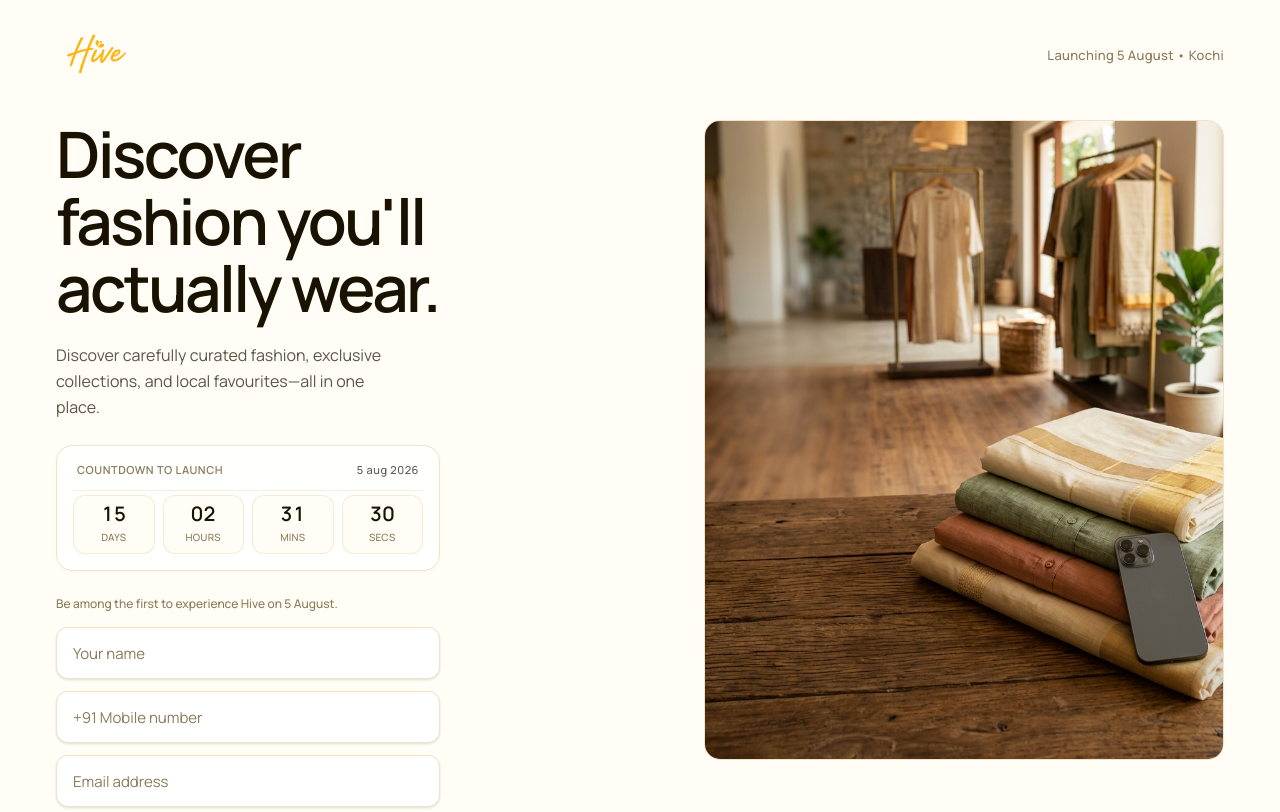
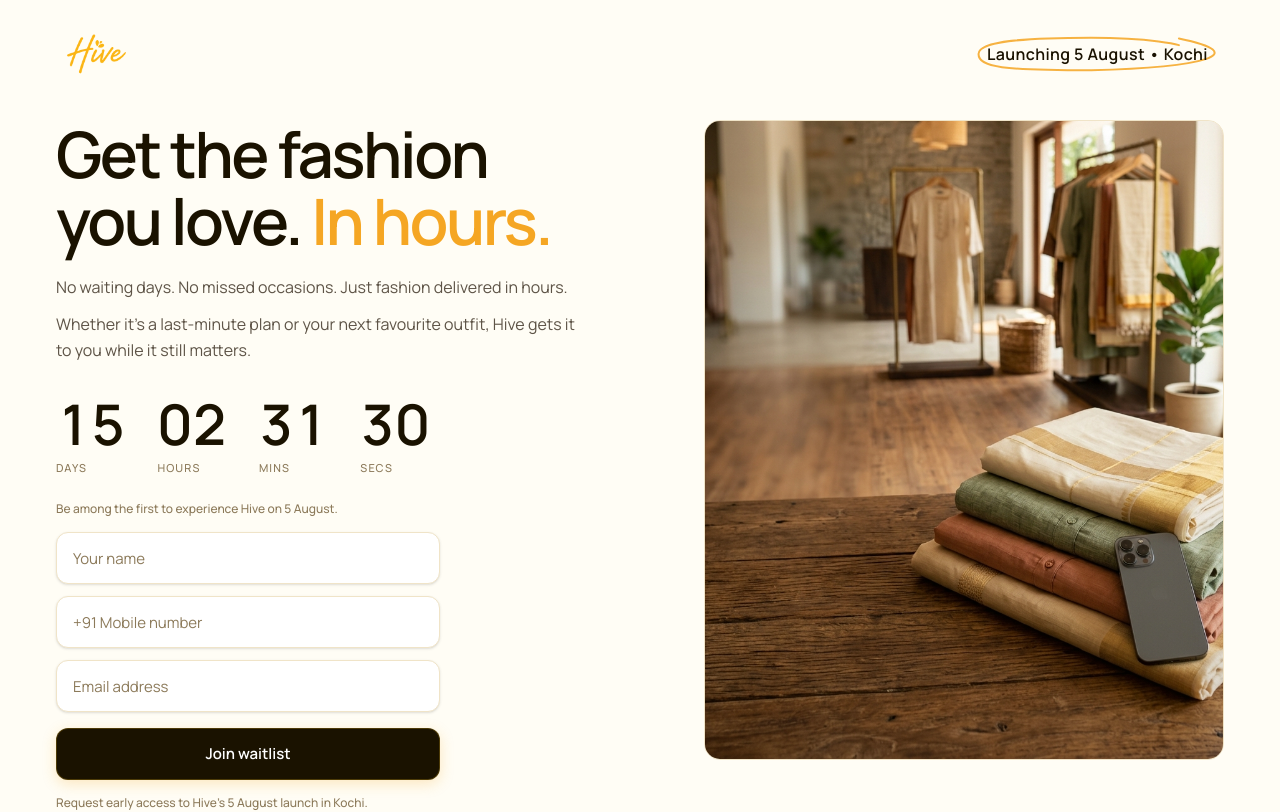
Before and after one commit to deaddev69/hivelanding, a Next.js app: page / in a window 1280 px wide. Shown: the top 812 px of the page. Built offline with nearby package versions, Linux system fonts and the light colour scheme; a web font is replaced by a local one.

Commit message:
feat: add hand-written launch date header, update headline messaging, and style CTA button in Hive Gold

```diff
--- a/package.json
+++ b/package.json
@@ -9,6 +9,7 @@
     "lint": "eslint"
   },
   "dependencies": {
+    "framer-motion": "^12.42.2",
     "lucide-react": "^1.25.0",
     "next": "16.2.10",
     "react": "19.2.4",
--- a/src/app/layout.tsx
+++ b/src/app/layout.tsx
@@ -8,8 +8,8 @@ const manrope = Manrope({
 });
 
 export const metadata: Metadata = {
-  title: "Hive | Premium Local Fashion",
-  description: "Discover curated independent fashion boutiques. Delivered in 60 minutes.",
+  title: "Hive | Get the fashion you love. In hours.",
+  description: "No waiting days. No missed occasions. Just fashion delivered in hours. Whether it's a last-minute plan or your next favourite outfit, Hive gets it to you while it still matters.",
 };
 
 export default function RootLayout({
--- a/src/app/page.tsx
+++ b/src/app/page.tsx
@@ -2,7 +2,7 @@
 
 import React, { useState, useEffect } from 'react';
 import Image from 'next/image';
-import { Button, Input } from '@/components/ui';
+import { Button, Input, HandWrittenTitle } from '@/components/ui';
 import { CheckCircle2, ShoppingBag, Truck, BadgeCheck } from 'lucide-react';
 
 const LAUNCH_DATE_MS = new Date('2026-08-05T00:00:00+05:30').getTime();
@@ -161,9 +161,13 @@ export default function WaitlistPage() {
           priority
           className="h-[56px] w-auto object-contain"
         />
-        <span className="text-[13px] font-medium text-[#8C7A5A] tracking-wide mt-2">
-          Launching 5 August • Kochi
-        </span>
+        <HandWrittenTitle
+          title="Launching 5 August • Kochi"
+          className="w-fit py-2 px-4 mt-1"
+          textClassName="text-[14px] sm:text-[16px] font-semibold text-[#1A1200] tracking-wide"
+          strokeClassName="text-[#F5A623] opacity-85"
+          strokeWidth={2}
+        />
       </header>
 
       {/* ── Hero ───────────────────────────────────────────────── */}
@@ -177,7 +181,7 @@ export default function WaitlistPage() {
 
             {/* Headline — General Sans 600, 36→64px, -0.04em, 1.05 leading */}
             <h1
-              className="text-[#1A1200] max-w-[360px] sm:max-w-[400px] lg:max-w-[460px]"
+              className="text-[#1A1200] max-w-[380px] sm:max-w-[460px] lg:max-w-[540px]"
               style={{
                 fontFamily: 'var(--font-display)',
                 fontSize: 'clamp(36px, 6.5vw, 64px)',
@@ -186,61 +190,76 @@ export default function WaitlistPage() {
                 letterSpacing: '-0.04em',
               }}
             >
-              Discover fashion you&apos;ll actually wear.
+              Get the fashion you love.{' '}
+              <span className="text-[#F5A623]">In hours.</span>
             </h1>
 
             {/* Subtext — General Sans 400, warm #5E5447 */}
-            <p
-              className="mt-5 max-w-[320px] sm:max-w-[340px]"
-              style={{
-                fontFamily: 'var(--font-display)',
-                fontSize: '16px',
-                color: '#5E5447',
-                lineHeight: 1.65,
-                fontWeight: 400,
-              }}
+            <div
+              className="mt-5 max-w-[440px] sm:max-w-[480px] lg:max-w-[520px] flex flex-col gap-2.5 text-[16px] text-[#5E5447] leading-[1.65] font-normal"
+              style={{ fontFamily: 'var(--font-display)' }}
             >
-              Discover carefully curated fashion, exclusive collections, and local favourites—all in one place.
+              <p>
+                No waiting days. No missed occasions. Just fashion delivered in hours.
               </p>
+              <p>
+                Whether it&apos;s a last-minute plan or your next favourite outfit, Hive gets it to you while it still matters.
+              </p>
+            </div>
 
-            {/* ── Live Launch Countdown ─────────────────────── */}
-            <div className="w-full max-w-sm mt-6 p-4 bg-white/90 border border-[#F0E4C8] rounded-2xl flex flex-col gap-3 shadow-[0_2px_12px_-4px_rgba(26,18,0,0.04)]">
-              <div className="flex items-center justify-between text-[11px] font-semibold text-[#8C7A5A] tracking-wider uppercase px-1">
-                <span>Countdown to Launch</span>
-                <span className="text-[#1A1200]/70 font-medium lowercase">5 aug 2026</span>
+            {/* ── Live Launch Countdown — Pure Typography Apple Style ── */}
+            <div className="mt-8 flex items-baseline gap-5 sm:gap-8 select-none">
+              {/* Days */}
+              <div className="flex flex-col items-start min-w-[56px] sm:min-w-[68px]">
+                <span
+                  className="text-[44px] sm:text-[56px] font-semibold text-[#1A1200] leading-none tabular-nums"
+                  style={{ fontFamily: 'var(--font-display)', fontFeatureSettings: '"tnum"' }}
+                >
+                  {isMounted ? timeLeft.days : '0'}
+                </span>
+                <span className="text-[11px] font-medium text-[#8C7A5A] uppercase tracking-widest mt-2">
+                  Days
+                </span>
               </div>
-              {isMounted ? (
-                <div className="grid grid-cols-4 gap-2 pt-1 border-t border-[#F0E4C8]/60">
-                  <div className="flex flex-col items-center justify-center py-2 px-1 bg-[#FFFDF5] rounded-xl border border-[#F0E4C8]/70">
-                    <span className="text-[20px] font-semibold text-[#1A1200] leading-none tabular-nums" style={{ fontFamily: 'var(--font-display)' }}>
-                      {timeLeft.days}
+
+              {/* Hours */}
+              <div className="flex flex-col items-start min-w-[56px] sm:min-w-[68px]">
+                <span
+                  className="text-[44px] sm:text-[56px] font-semibold text-[#1A1200] leading-none tabular-nums"
+                  style={{ fontFamily: 'var(--font-display)', fontFeatureSettings: '"tnum"' }}
+                >
+                  {isMounted ? String(timeLeft.hours).padStart(2, '0') : '00'}
                 </span>
-                    <span className="text-[10px] font-medium text-[#8C7A5A] uppercase tracking-wide mt-1.5">Days</span>
+                <span className="text-[11px] font-medium text-[#8C7A5A] uppercase tracking-widest mt-2">
+                  Hours
+                </span>
               </div>
-                  <div className="flex flex-col items-center justify-center py-2 px-1 bg-[#FFFDF5] rounded-xl border border-[#F0E4C8]/70">
-                    <span className="text-[20px] font-semibold text-[#1A1200] leading-none tabular-nums" style={{ fontFamily: 'var(--font-display)' }}>
-                      {String(timeLeft.hours).padStart(2, '0')}
+
+              {/* Mins */}
+              <div className="flex flex-col items-start min-w-[56px] sm:min-w-[68px]">
+                <span
+                  className="text-[44px] sm:text-[56px] font-semibold text-[#1A1200] leading-none tabular-nums"
+                  style={{ fontFamily: 'var(--font-display)', fontFeatureSettings: '"tnum"' }}
+                >
+                  {isMounted ? String(timeLeft.minutes).padStart(2, '0') : '00'}
                 </span>
-                    <span className="text-[10px] font-medium text-[#8C7A5A] uppercase tracking-wide mt-1.5">Hours</span>
+                <span className="text-[11px] font-medium text-[#8C7A5A] uppercase tracking-widest mt-2">
+                  Mins
+                </span>
               </div>
-                  <div className="flex flex-col items-center justify-center py-2 px-1 bg-[#FFFDF5] rounded-xl border border-[#F0E4C8]/70">
-                    <span className="text-[20px] font-semibold text-[#1A1200] leading-none tabular-nums" style={{ fontFamily: 'var(--font-display)' }}>
-                      {String(timeLeft.minutes).padStart(2, '0')}
+
+              {/* Secs */}
+              <div className="flex flex-col items-start min-w-[56px] sm:min-w-[68px]">
+                <span
+                  className="text-[44px] sm:text-[56px] font-semibold text-[#1A1200] leading-none tabular-nums"
+                  style={{ fontFamily: 'var(--font-display)', fontFeatureSettings: '"tnum"' }}
+                >
+                  {isMounted ? String(timeLeft.seconds).padStart(2, '0') : '00'}
                 </span>
-                    <span className="text-[10px] font-medium text-[#8C7A5A] uppercase tracking-wide mt-1.5">Mins</span>
+                <span className="text-[11px] font-medium text-[#8C7A5A] uppercase tracking-widest mt-2">
+                  Secs
+                </span>
               </div>
-                  <div className="flex flex-col items-center justify-center py-2 px-1 bg-[#FFFDF5] rounded-xl border border-[#F0E4C8]/70">
-                    <span className="text-[20px] font-semibold text-[#1A1200] leading-none tabular-nums" style={{ fontFamily: 'var(--font-display)' }}>
-                      {String(timeLeft.seconds).padStart(2, '0')}
-                    </span>
-                    <span className="text-[10px] font-medium text-[#8C7A5A] uppercase tracking-wide mt-1.5">Secs</span>
-                  </div>
-                </div>
-              ) : (
-                <div className="h-[62px] w-full bg-[#FFFDF5] rounded-xl border border-[#F0E4C8]/70 flex items-center justify-center text-xs font-medium text-[#8C7A5A] animate-pulse">
-                  Loading countdown…
-                </div>
-              )}
             </div>
 
             {/* ── Form ──────────────────────────────────────── */}
@@ -330,8 +349,7 @@ export default function WaitlistPage() {
                   <Button
                     type="submit"
                     size="lg"
-                    className="mt-1 h-[52px] w-full text-white rounded-xl text-[15px] font-semibold shadow-none focus-visible:ring-2 focus-visible:ring-[#F5A623] transition-all"
-                    style={{ backgroundColor: '#211A14' }}
+                    className="mt-1 h-[52px] w-full bg-[#F5A623] hover:bg-[#E2951A] text-[#1A1200] rounded-xl text-[15px] font-semibold border border-[#C49A1A]/30 shadow-[0_4px_14px_rgba(245,166,35,0.25)] hover:shadow-[0_6px_20px_rgba(245,166,35,0.35)] focus-visible:ring-2 focus-visible:ring-[#1A1200] transition-all duration-200"
                     disabled={status === 'loading'}
                   >
                     {status === 'loading' ? 'Joining…' : 'Join waitlist'}
--- /dev/null
+++ b/src/components/ui/hand-writing-text.tsx
@@ -0,0 +1,92 @@
+"use client";
+
+import { motion } from "framer-motion";
+
+interface HandWrittenTitleProps {
+    title?: string;
+    subtitle?: string;
+    className?: string;
+    textClassName?: string;
+    strokeClassName?: string;
+    strokeWidth?: number;
+    preserveAspectRatio?: string;
+    vectorEffect?: string;
+}
+
+function HandWrittenTitle({
+    title = "Hand Written",
+    subtitle,
+    className = "w-full max-w-4xl mx-auto py-24",
+    textClassName = "text-4xl md:text-6xl text-black dark:text-white",
+    strokeClassName = "text-black dark:text-white opacity-90",
+    strokeWidth = 2,
+    preserveAspectRatio = "none",
+    vectorEffect = "non-scaling-stroke",
+}: HandWrittenTitleProps) {
+    const draw = {
+        hidden: { pathLength: 0, opacity: 0 },
+        visible: {
+            pathLength: 1,
+            opacity: 1,
+            transition: {
+                pathLength: { duration: 2.5, ease: [0.43, 0.13, 0.23, 0.96] as [number, number, number, number] },
+                opacity: { duration: 0.5 },
+            },
+        },
+    };
+
+    return (
+        <div className={`relative ${className}`}>
+            <div className="absolute inset-0 pointer-events-none">
+                <motion.svg
+                    width="100%"
+                    height="100%"
+                    viewBox="120 30 1010 540"
+                    preserveAspectRatio={preserveAspectRatio}
+                    initial="hidden"
+                    animate="visible"
+                    className="w-full h-full"
+                >
+                    <title>KokonutUI</title>
+                    <motion.path
+                        d="M 950 90
+                           C 1250 300, 1050 480, 600 520
+                           C 250 520, 150 480, 150 300
+                           C 150 120, 350 80, 600 80
+                           C 850 80, 950 180, 950 180"
+                        fill="none"
+                        strokeWidth={strokeWidth}
+                        vectorEffect={vectorEffect}
+                        stroke="currentColor"
+                        strokeLinecap="round"
+                        strokeLinejoin="round"
+                        variants={draw}
+                        className={strokeClassName}
+                    />
+                </motion.svg>
+            </div>
+            <div className="relative text-center z-10 flex flex-col items-center justify-center">
+                <motion.h1
+                    className={`tracking-tighter flex items-center gap-2 ${textClassName}`}
+                    initial={{ opacity: 0, y: 20 }}
+                    animate={{ opacity: 1, y: 0 }}
+                    transition={{ delay: 0.5, duration: 0.8 }}
+                >
+                    {title}
+                </motion.h1>
+                {subtitle && (
+                    <motion.p
+                        className="text-xl text-black/80 dark:text-white/80"
+                        initial={{ opacity: 0 }}
+                        animate={{ opacity: 1 }}
+                        transition={{ delay: 1, duration: 0.8 }}
+                    >
+                        {subtitle}
+                    </motion.p>
+                )}
+            </div>
+        </div>
+    );
+}
+
+export { HandWrittenTitle }
--- a/src/components/ui/index.ts
+++ b/src/components/ui/index.ts
@@ -1,3 +1,5 @@
 export * from './Button'
 export * from './Card'
 export * from './Input'
+export * from './hand-writing-text'
+export * from './demo'
```
Also changed, not shown: src/components/ui/demo.tsx (added, +7 -0 lines), 1 other file (tests, documents, lock files or other folders). Lines whose indentation alone changed are shown as unchanged.
